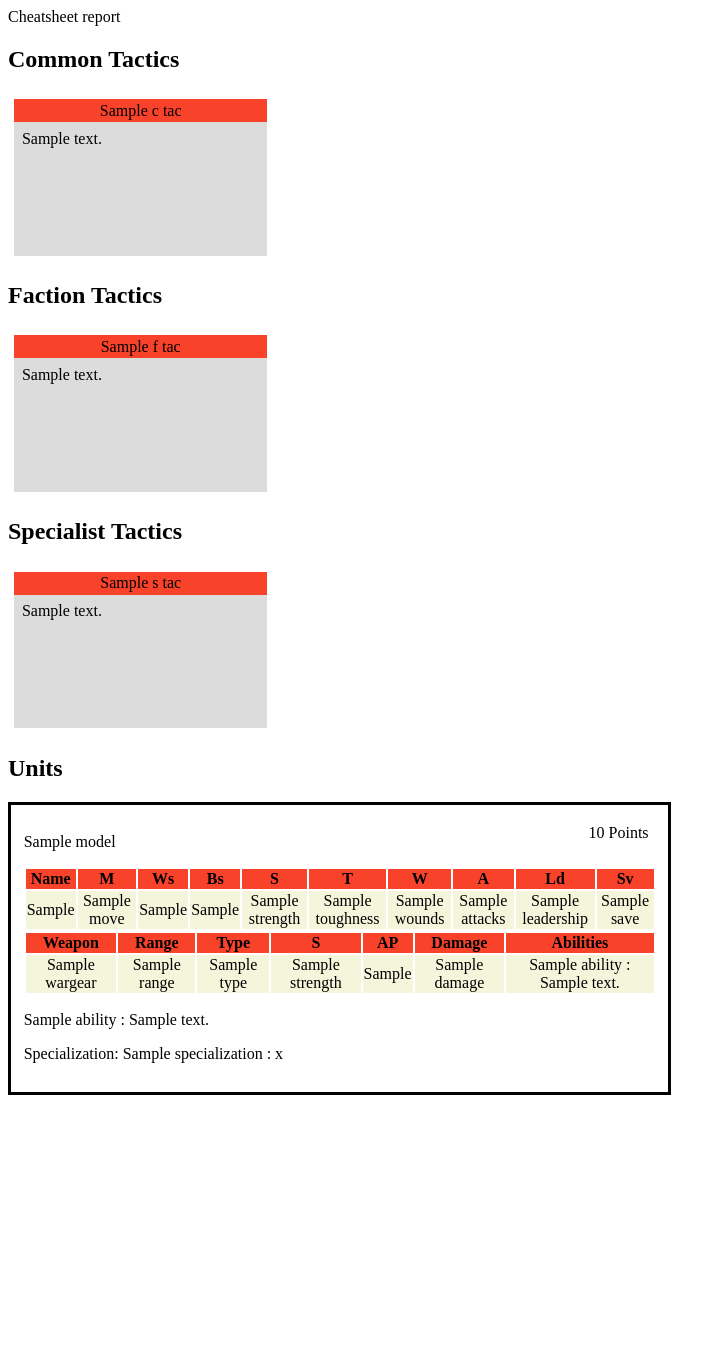
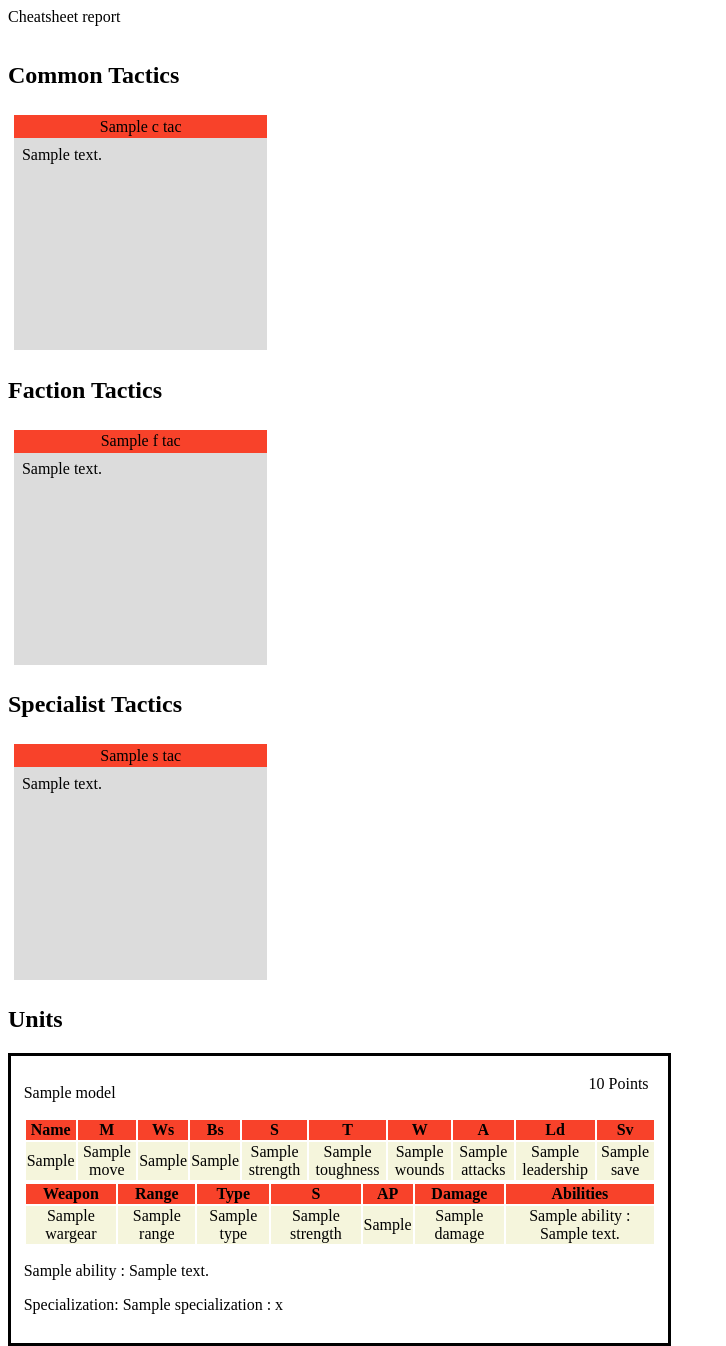
Before and after one commit to michaelsobczak/40k_army_reporter, a Flask app: template armybuilder/templates/report/cheatsheet.html.jinja in a window 1280 px wide. Shown: the whole page, without its empty margins (0-726 px from the left). Before the commit the page ends 1095 px from the top, so only its background shows below. Run offline with Flask 2, Linux system fonts and the light colour scheme; the template is opened without the code that fills it: most values are stand-ins (such as "Sample title", 1, 10 or a date in 2020).

Commit message:
Adding more

```diff
--- a/armybuilder/templates/report/cheatsheet.html.jinja
+++ b/armybuilder/templates/report/cheatsheet.html.jinja
@@ -2,22 +2,22 @@
 {% block content %}
 <p>Cheatsheet report</p>
 <div class="common-tactics-container">
-    <h2> {{ "Common Tactics" }}</h2>
+    <h2 class="tactic_label"> {{ "Common Tactics" }}</h2>
     {% for c_tac in common_tactics %}
         {{ macros.render_tactic(c_tac) }}
     {% endfor %}
-     <h2> {{ "Faction Tactics" }}</h2>
+     <h2 class="tactic_label"> {{ "Faction Tactics" }}</h2>
     {% for f_tac in faction_tactics %}
         {{ macros.render_tactic(f_tac) }}
     {% endfor %}
-     <h2> {{ "Specialist Tactics" }}</h2>
+     <h2 class="tactic_label"> {{ "Specialist Tactics" }}</h2>
     {% for s_tac in specialist_tactics %}
         {{ macros.render_tactic(s_tac) }}
     {% endfor %}
-
-    <h2> {{ "Units" }}</h2>
+</div>
+    <h2 class="tactic_label"> {{ "Units" }}</h2>
     {% for model in unique_models %}
         {{ macros.create_data_card(model) }}
     {% endfor %}
-</div>
+
 {% endblock %}
--- a/armybuilder/templates/report/macros.html.jinja
+++ b/armybuilder/templates/report/macros.html.jinja
@@ -39,7 +39,7 @@
     </table>
 {% endmacro %}
 
-{% macro data_card_table_heading_for_model(column_headings) %}
+{% macro data_card_table_heading_for_model() %}
     <tr class="table-heading">
         <th>Name</th>
         <th>M</th>
@@ -68,10 +68,10 @@
 
 {% macro populate_data_card_model_table(model) %}
     <tr>
-        <td>{{model.model_type}}</td>
+        <td>{{model.figure_type}}</td>
         <td>{{model.move}}</td>
         <td>{{model.weapon_skill}}</td>
-        <td>{{model.balistic_skill}}</td>
+        <td>{{model.ballistic_skill}}</td>
         <td>{{model.strength}}</td>
         <td>{{model.toughness}}</td>
         <td>{{model.wounds}}</td>
@@ -99,10 +99,10 @@
 {% macro create_data_card(model) %}
 
     <div class="data-card-div">
-        <p> {{model.name}} </p>
+        <p> {{model.figure_name}} </p>
         <p class="points-text"> {{ model.points }} Points </p>
         <table class="data-card-table">
-            {{ data_card_table_heading_for_model( model.keys) }}
+            {{ data_card_table_heading_for_model() }}
             {{ populate_data_card_model_table(model) }}
         </table>
         <table class="data-card-table">
--- a/armybuilder/templates/report/report.css
+++ b/armybuilder/templates/report/report.css
@@ -38,6 +38,7 @@ td {
     width: 50%;
     padding: 1%;
     position: relative;
+    float: left;
 }
 
 .data-card-table {
@@ -54,12 +55,17 @@ td {
     background-color: #f8422a;
 }
 
+h2.tactic_label {
+  float: left;
+  width: 100%;
+}
 .tactic-cell {
   width : 20%;
-  height: 20%;
+  height: 30%;
   background-color: gainsboro;
   margin: 0.5%;
   display: inline-block;
+  float: left;
 }
 
 .tactic-cell-heading-div {
```
